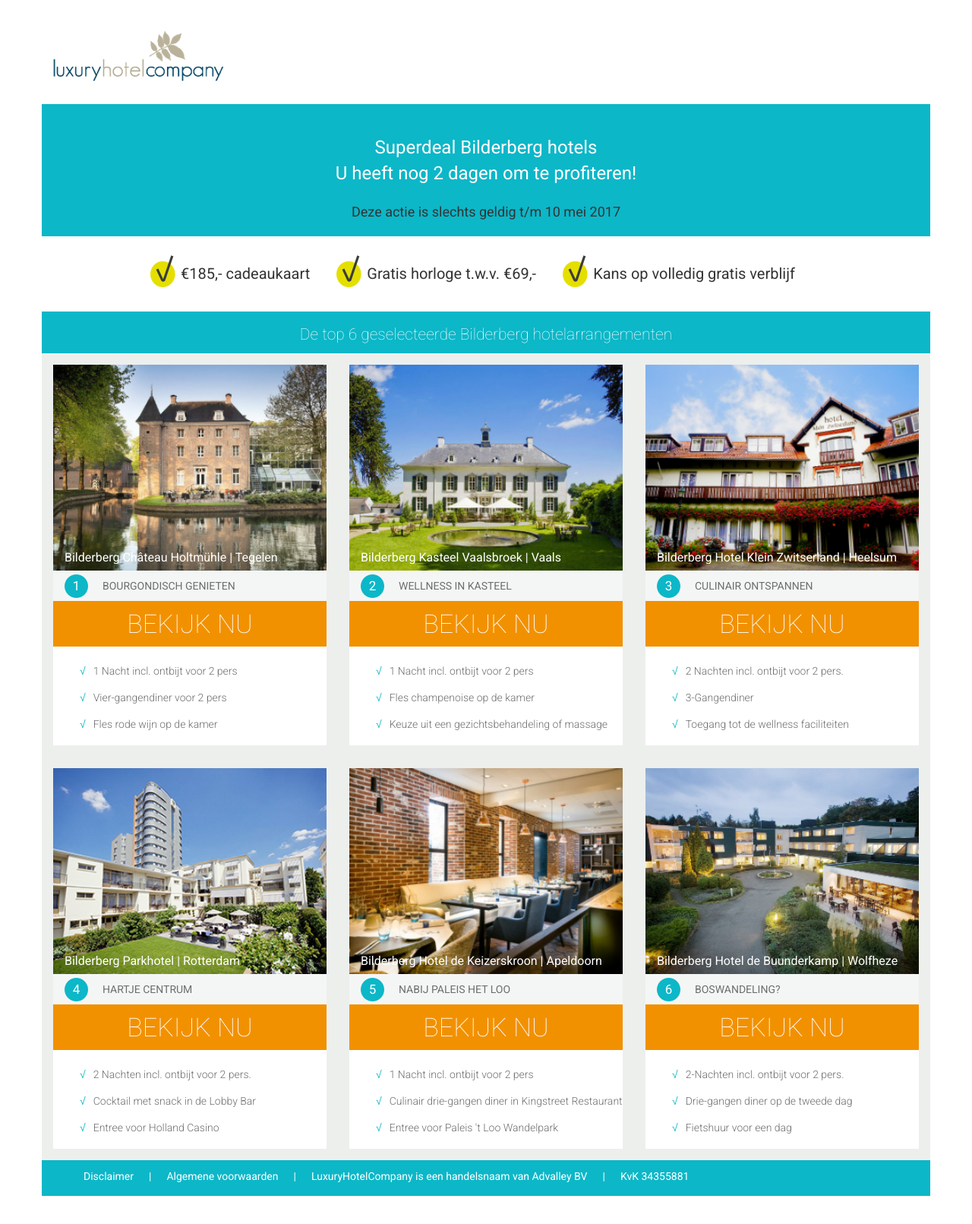
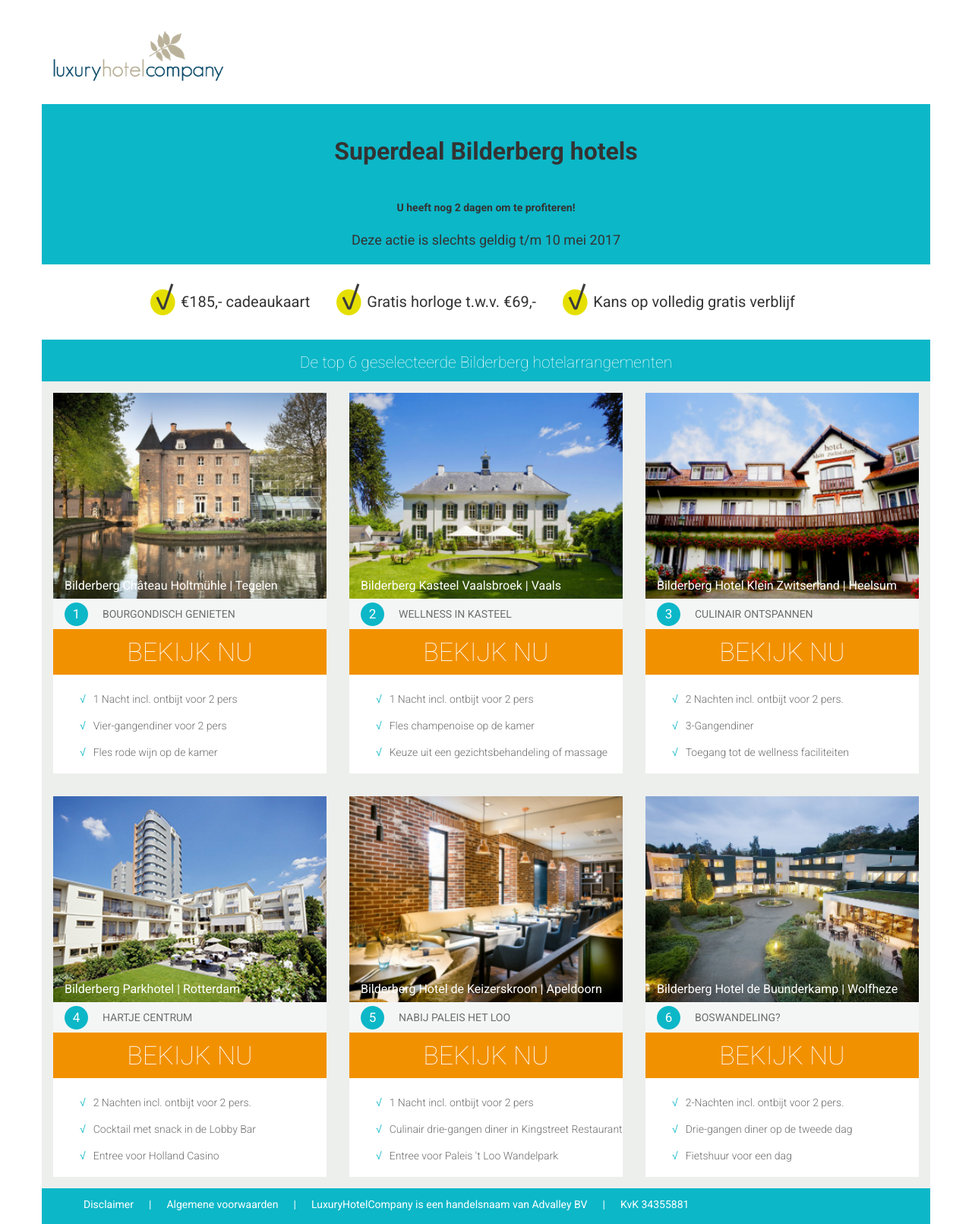
Before and after one commit to Albert91/bilderberg, a Jekyll site: the page built from index.html, in a window 1280 px wide. Shown: the whole page at 76% size. Built offline with Jekyll 4.4.1, drawn with Linux system fonts in a browser that asks for light colours; before the commit the page ends 1574 px from its top, so only the background shows below that.

Commit message:
Update from Forestry.io - _data/text.yml

```diff
--- a/_data/text.yml
+++ b/_data/text.yml
@@ -3,6 +3,7 @@ actionbar: De top 6 geselecteerde Bilderberg hotelarrangementen
 actionpoint1: "€185,- cadeaukaart"
 actionpoint2: Gratis horloge t.w.v. €69,-
 actionpoint3: Kans op volledig gratis verblijf
-intro1: 'Superdeal Bilderberg hotels <br> U heeft nog 2 dagen om te profiteren! '
+intro1: '<p><font size="6">Superdeal Bilderberg hotels</font></p> <br> U heeft nog
+  2 dagen om te profiteren! '
 intro2: Deze actie is slechts geldig t/m 10 mei 2017
 code: BILD-FwSNN
```
